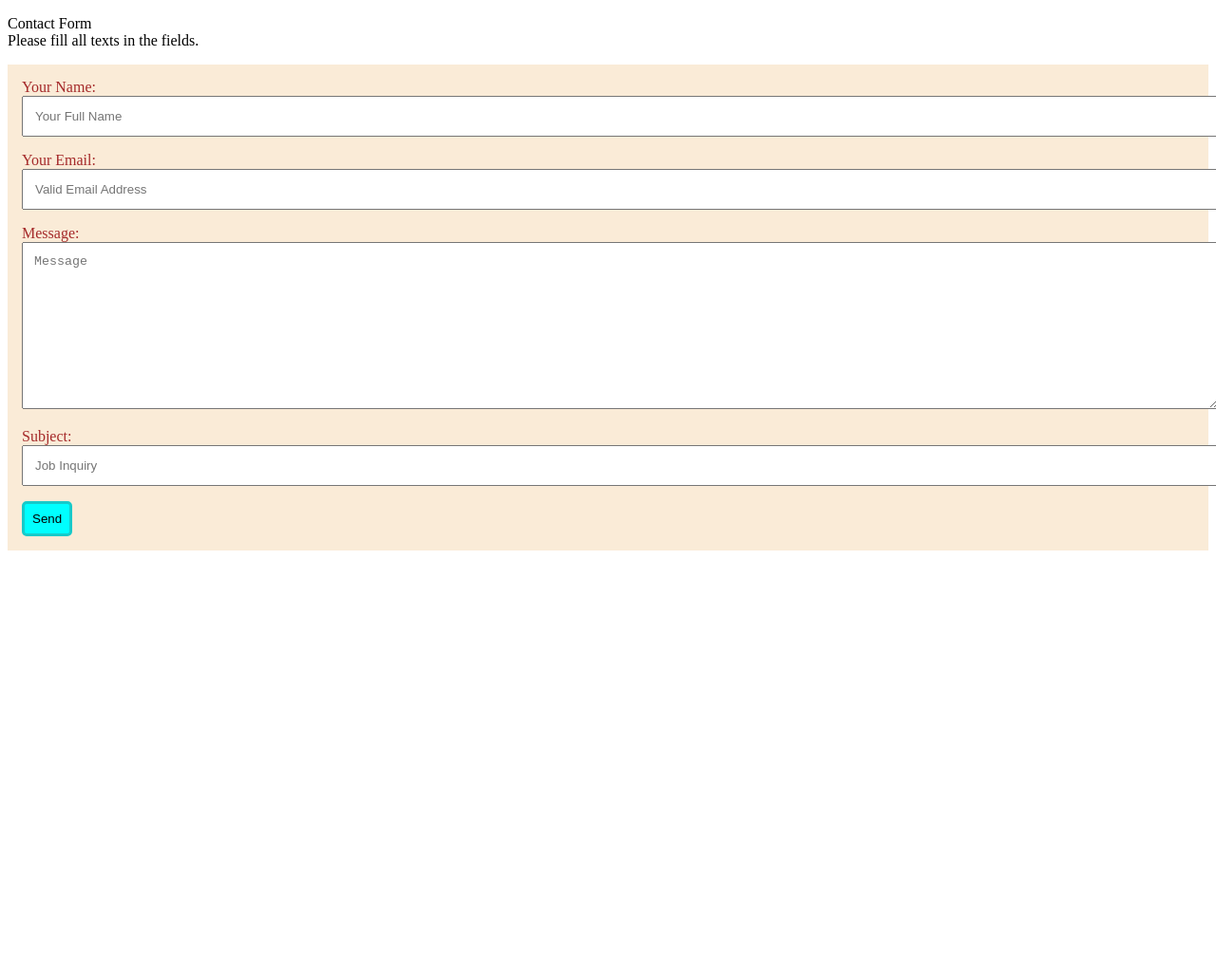
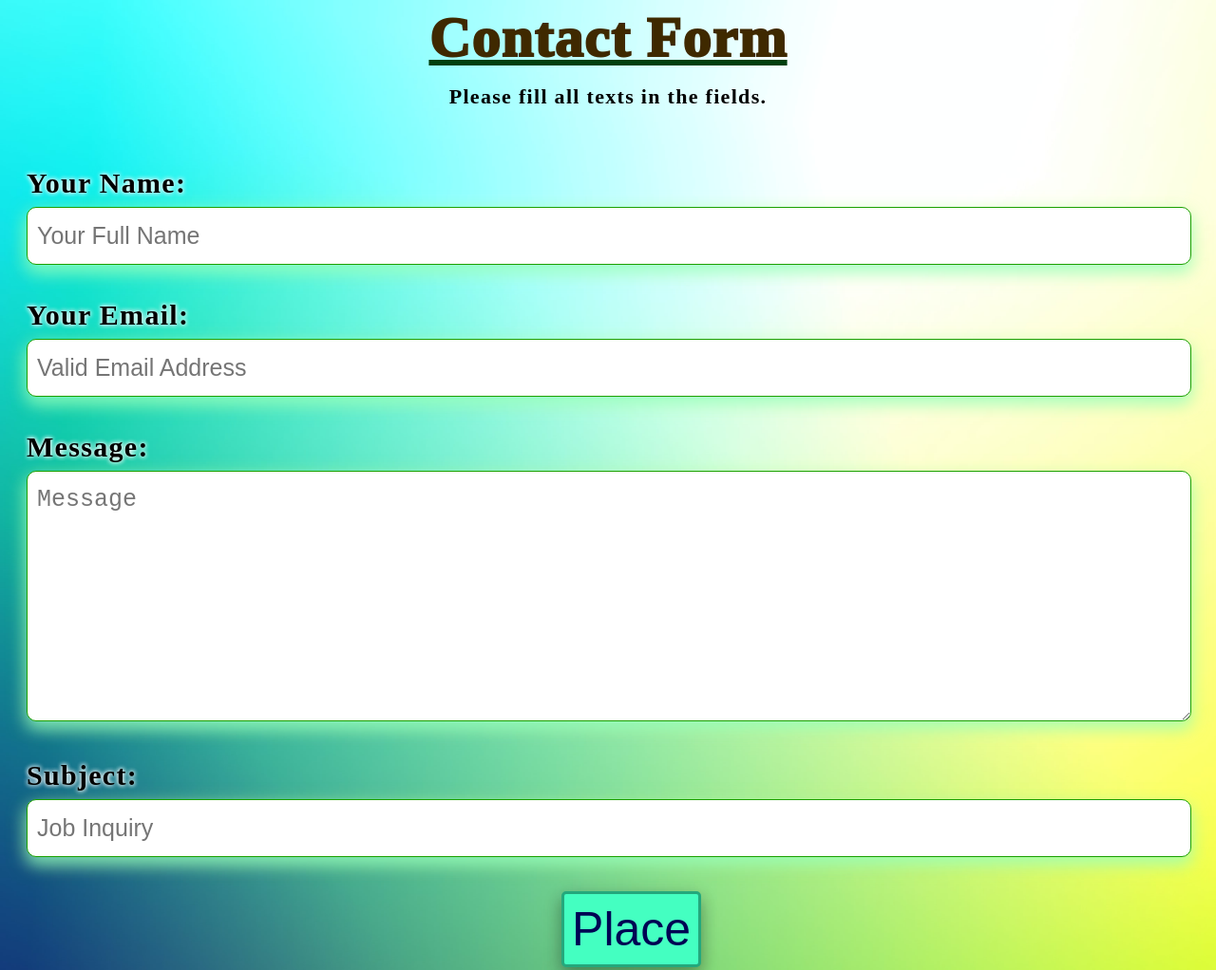
Before and after one commit to devangdonda/FirstProject, a plain HTML site: page Website/project_form.html in a window 1280 px wide. Shown: the top 1022 px of the page at 95% size. Before the commit the page ends 800 px from the top, so only its background shows below. Drawn offline with Linux system fonts and the light colour scheme.

Commit message:
Second Commit

```diff
--- a/Website/project_form.css
+++ b/Website/project_form.css
@@ -1,22 +1,59 @@
 input[type=text],input[type=email],textarea {
-
-    width: 100%;
-    padding: 12px;
+    box-shadow: 0 8px 16px 0 rgba(127, 255, 212, 0.555), 0 6px 20px 0 rgba(206, 255, 127, 0.555);
+    width: 99%;
+    padding-left: 10px;
+    padding-top: 15px;
+    padding-bottom: 15px;
+    border: solid thin rgb(27, 160, 0);
+    border-radius: 10px;
+    margin-top: 8px;
 }
-div {
-    background-color: antiquewhite;
-    padding: 15px;
+form div {
+    background-color: transparent;
+    padding: 20px;
+    size:inherit;
 }
-input[type=submit]{
-    background-color: aqua;
+button[type=submit]{
+    margin-left: 46%;
+    background-color: rgb(68, 255, 193);
+    box-shadow: 0 8px 16px 0 rgba(0,0,0,0.2), 0 6px 20px 0 rgba(0,0,0,0.19);
+    size: 20px;
     padding: 8px;
     border-radius: 5px;
-    border: solid rgb(22, 202, 202);
+    border: solid rgb(36, 168, 124);
     cursor: pointer;
+    font-size: 50px;
+    color: rgb(0, 3, 83);
 }
-input[type=submit]:hover {
-    background-color: greenyellow;
+button[type=submit]:hover {
+    background-color: rgb(0, 255, 170);
+    box-shadow: 0 12px 16px 0 rgba(0,0,0,0.24), 0 25px 70px 0 rgba(0,0,0,0.19);
 }
-label {
-    color: brown;
+label.detail {
+    color: rgb(0, 0, 0);
+    font-size: 30px;
+    font-weight:bolder;
+    text-shadow: 0 0 5px #ffffff, 0 0 5px #ffffff
 }
+label.main {
+    color: rgb(63, 41, 0);
+    font-weight: 1000;
+    font-size: 60px;
+    text-decoration-line: underline;
+    text-decoration-color: rgb(0, 63, 13);
+}
+
+body {
+    font-family: "Times New Roman", Times, serif;
+    letter-spacing: 1.3px;
+    size: 100%;
+    background-image: url(../Website/gradienta-26WixHTutxc-unsplash.jpg);
+    background-repeat: no-repeat;
+    background-attachment: fixed;
+    background-size: cover;
+}
+div.heading {
+    text-align: center;
+    line-height: 25px;
+    background-color: transparent;
+}
--- a/Website/project_form.html
+++ b/Website/project_form.html
@@ -6,31 +6,34 @@
     <meta name="viewport" content="width=device-width, initial-scale=1.0">
     <title>Project Form</title>
     <link rel="stylesheet" href="project_form.css">
+    <link rel="shortcut icon" href="../Website/credit-card.png" type="image/x-icon">
 </head>
 <body>
     <form action="">
         <header>
-            <p >Contact Form<br>
-            Please fill all texts in the fields.</p>
+            <div class ="heading">
+                <label class = "main">Contact Form</label><br>
+                <p style="font-size: 22px; font-weight: 600;">Please fill all texts in the fields.</p>
+            </div>
         </header>
         <div>
-            <label for = "name">Your Name:</label><br>
-            <input type="text" name="name" id="name" placeholder="Your Full Name" width="100%"><br>
-            <p></p>
+            <label for = "name" class = "detail">Your Name:</label><br>
+            <input type="text" name="name" id="name" placeholder="Your Full Name" width="100%" style="font-size:25px;"><br>
+            <br><br>
 
-            <label for="email" class = "b">Your Email:</label><br>
-            <input type="email" name="email" id="email" placeholder="Valid Email Address" width="100%">
-            <p></p>
+            <label for="email" class = "detail">Your Email:</label><br>
+            <input type="email" name="email" id="email" placeholder="Valid Email Address" width="100%" style="font-size:25px;">
+            <br><br><br>
 
-            <label for="message">Message:</label><br>
-            <textarea name="message" id="message" rows="10" placeholder="Message" width="100%"></textarea><br>
-            <p></p>
+            <label for="message" class = "detail">Message:</label><br>
+            <textarea name="message" id="message" rows="8" placeholder="Message" width="100%" style="font-size:25px;"></textarea><br>
+            <br><br>
 
-            <label for="subject">Subject:</label><br>
-            <input type="text" name="subject" id="subject" placeholder="Job Inquiry" width="100%"><br>
-            <p></p>
+            <label for="subject" class = "detail">Subject:</label><br>
+            <input type="text" name="subject" id="subject" placeholder="Job Inquiry" width="100%" style="font-size:25px;"><br>
+            <br><br>
 
-            <input type="submit" value="Send">
+            <button type="submit"> Place </button>
 
         </div>
     </form>
```
Also changed, not shown: Website/credit-card.png (added), Website/gradienta-26WixHTutxc-unsplash.jpg (added), 1 other file.
